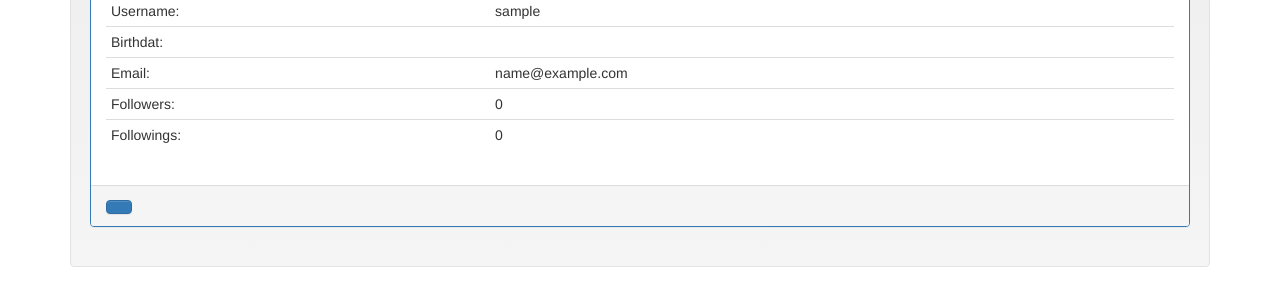
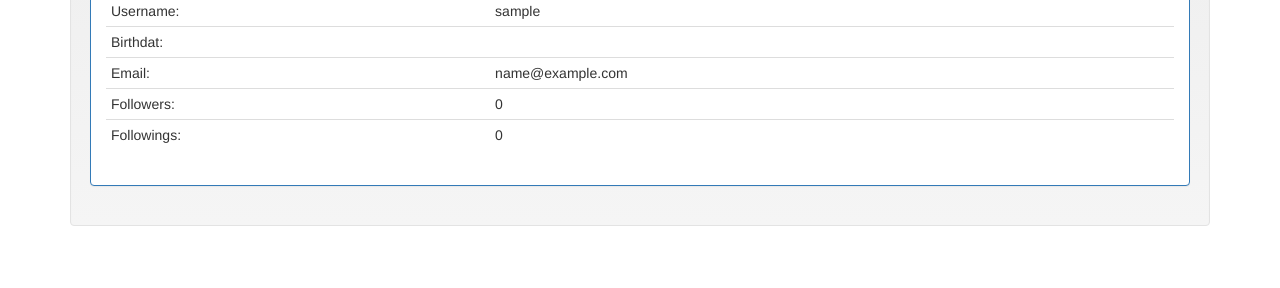
Before and after one commit to TarasLavrenyuk/TwitterAnalog, a Django app: template templates/user_search.html in a window 1280 px wide. Shown: the part 512-800 px from the top of the page. Run offline with Django 3.2, Linux system fonts and the light colour scheme; the template is opened without the code that fills it: values that come from a table or form of the project are taken from there, others are empty; tables that the repository leaves empty hold one stand-in row (values such as "Sample post"); some libraries are stand-ins or nearby versions.

Commit message:
Design fix

```diff
--- a/templates/user_search.html
+++ b/templates/user_search.html
@@ -71,17 +71,6 @@
                                 </div>
                             </div>
                         </div>
-                        <form action="./follow_user" method="post">{% csrf_token %}
-                            <div class="panel-footer">
-                                <button name="user_id" value="{{ user.username }}" class="btn  btn-primary"
-                                        type="button"
-                                        data-toggle="tooltip"
-                                        data-original-title="Send message to user"><i
-                                        class="icon-envelope icon-white"></i>
-                                </button>
-                            </div>
-                        </form>
-
                     </div>
                 </div>
             </div>
```
